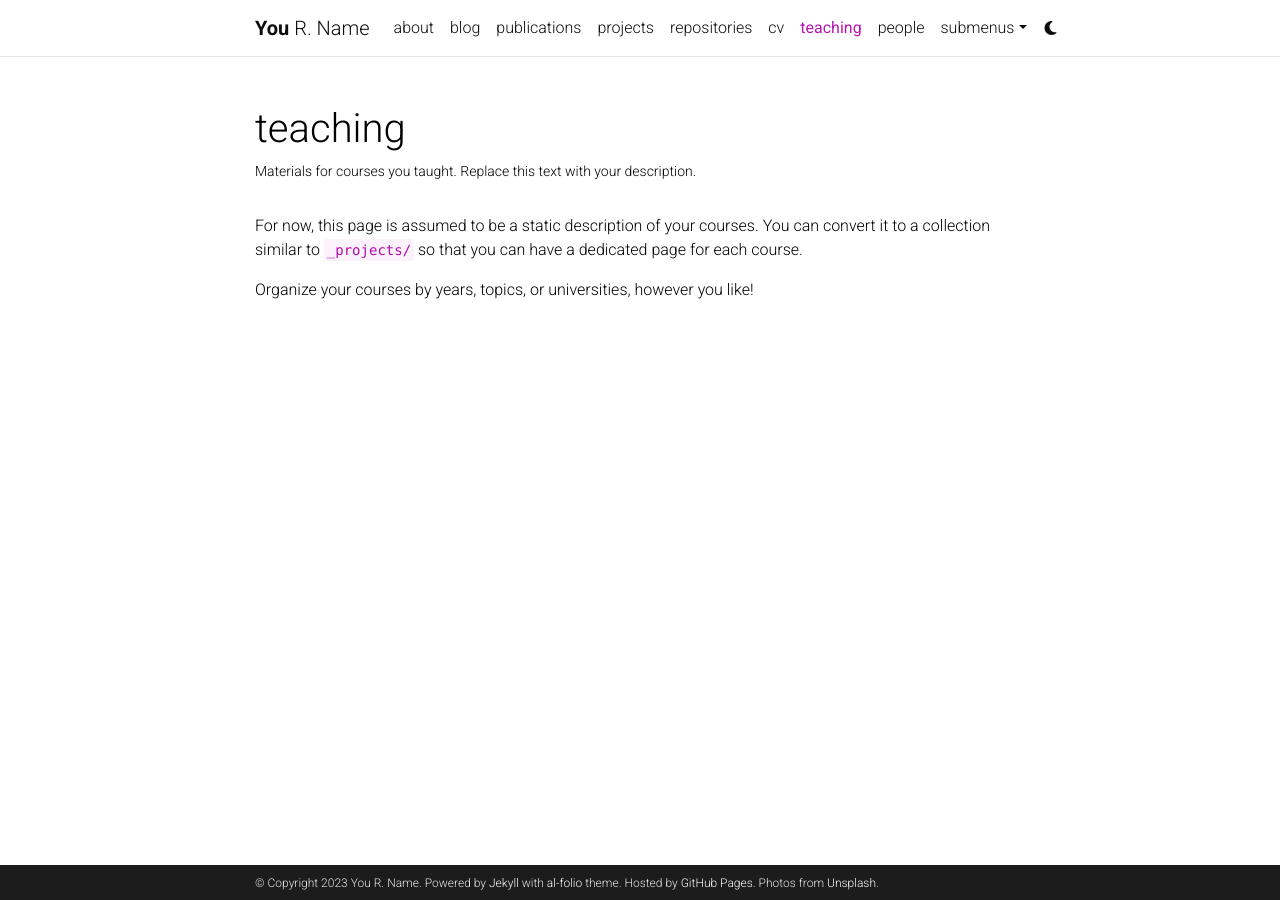
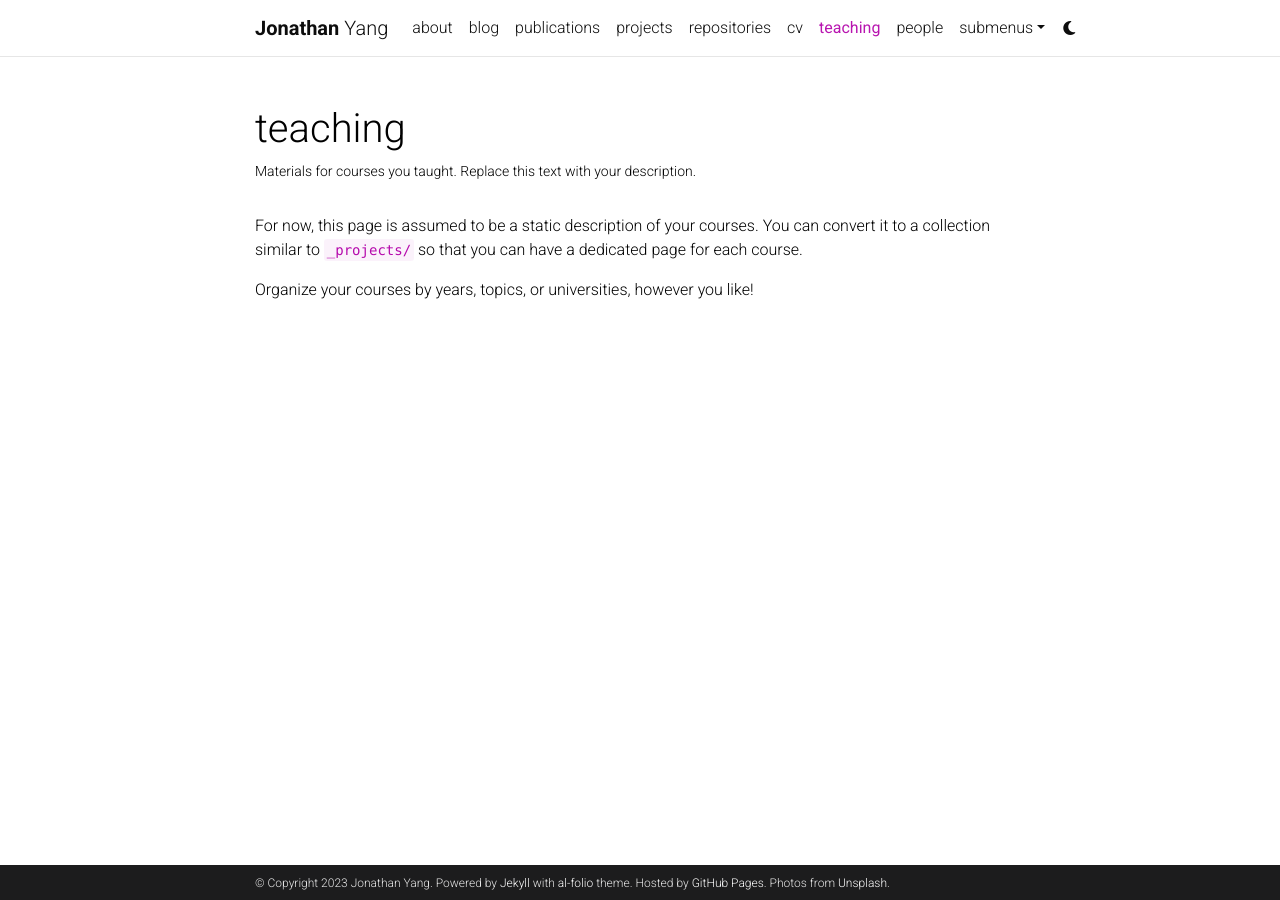
Before and after one commit to JonathanYang0127/jonathanyang0127.github.io, a Jekyll site: the page built from _pages/teaching.md, in a window 1280 px wide. Built offline with Jekyll 4.4.1, drawn with Linux system fonts in a browser that asks for light colours; comment, search, counter and statistics services are not loaded; a style sheet for code colours, icons or effects is not loaded.

Commit message:
Add config

```diff
--- a/_config.yml
+++ b/_config.yml
@@ -3,10 +3,10 @@
 # -----------------------------------------------------------------------------
 
 title: blank # the website title (if blank, full name will be used instead)
-first_name: You
-middle_name: R.
-last_name: Name
-email: you@example.com
+first_name: Jonathan
+middle_name:
+last_name: Yang
+email: jyang27@stanford.edu
 description: > # the ">" symbol means to ignore newlines until "footer_text:"
   A simple, whitespace theme for academics. Based on [*folio](https://github.com/bogoli/-folio) design.
 footer_text: >
@@ -18,8 +18,8 @@
 lang: en # the language of your site (for example: en, fr, cn, ru, etc.)
 icon: ⚛️  # the emoji used as the favicon (alternatively, provide image name in /assets/img/)
 
-url: https://alshedivat.github.io # the base hostname & protocol for your site
-baseurl: /al-folio # the subpath of your site, e.g. /blog/
+url: https://jonathanyang0127.github.io # the base hostname & protocol for your site
+baseurl:  # the subpath of your site, e.g. /blog/
 last_updated: false # set to true if you want to display last updated in the footer
 impressum_path:  # set to path to include impressum link in the footer, use the same path as permalink in a page, helps to conform with EU GDPR
 
@@ -67,13 +67,13 @@
 # Social integration
 # -----------------------------------------------------------------------------
 
-github_username: # your GitHub user name
+github_username: jonathanyang0127 # your GitHub user name
 gitlab_username: # your GitLab user name
 x_username: # your X handle
 mastodon_username: # your mastodon instance+username in the format instance.tld/@username
-linkedin_username: # your LinkedIn user name
+linkedin_username: jonathan-yang-7b5542124 # your LinkedIn user name
 telegram_username: # your Telegram user name
-scholar_userid: # your Google Scholar ID
+scholar_userid: UAWfBEoAAAAJ # your Google Scholar ID
 semanticscholar_id: # your Semantic Scholar ID
 whatsapp_number: # your WhatsApp number (full phone number in international format. Omit any zeroes, brackets, or dashes when adding the phone number in international format.)
 orcid_id: # your ORCID ID
```
